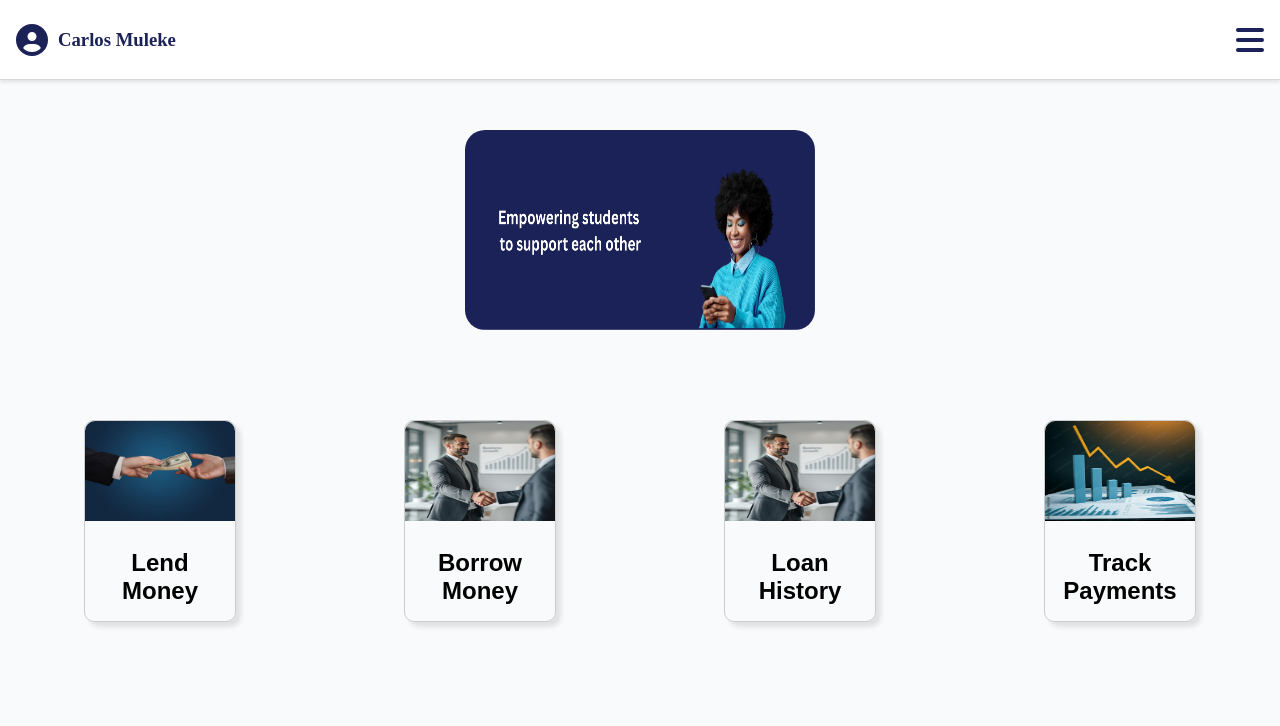
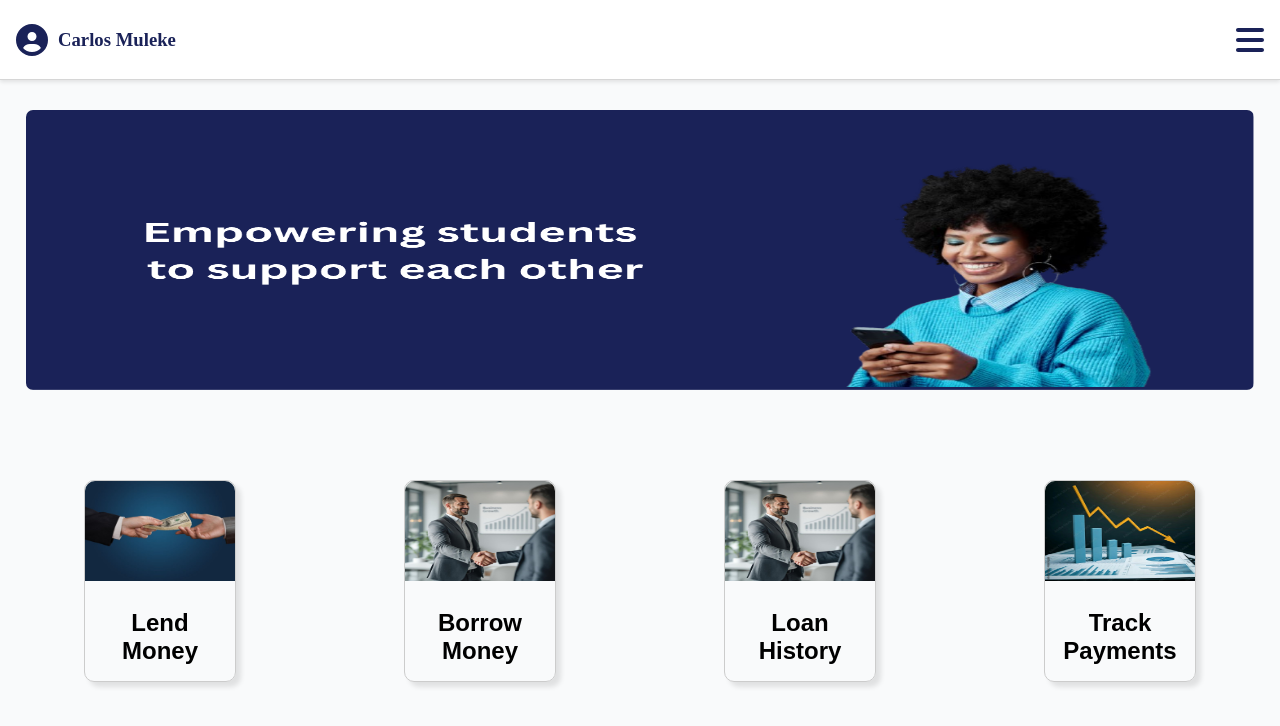
Before and after one commit to carlos45-dev/lending-platform, a React (Vite) app: page /home in a window 1280 px wide. Shown: the top 726 px of the page. Built offline with nearby package versions, Linux system fonts and the light colour scheme.

Commit message:
home page

```diff
--- a/src/pages/HomePage.jsx
+++ b/src/pages/HomePage.jsx
@@ -19,8 +19,8 @@ function HomePage(){
       <>
         <Header/>
         <div className={styles.homeImage}>
-        <img src={img} alt="home Image" style={{borderRadius: '20px', height:'200px',
-        width:'350px'}} />
+        <img src={img} alt="home Image" style={{borderRadius: '7px', height:'35vh',
+        width:'96vw'}} />
         </div>
         <div className={styles.servicesContainer}>
 
--- a/src/styles/HomePage.module.css
+++ b/src/styles/HomePage.module.css
@@ -2,7 +2,7 @@
     display: flex;
     flex-direction: column;
     align-items: center;
-    margin-top: 50px;
+    margin-top: 30px;
 
 }
 .servicesContainer{
```
